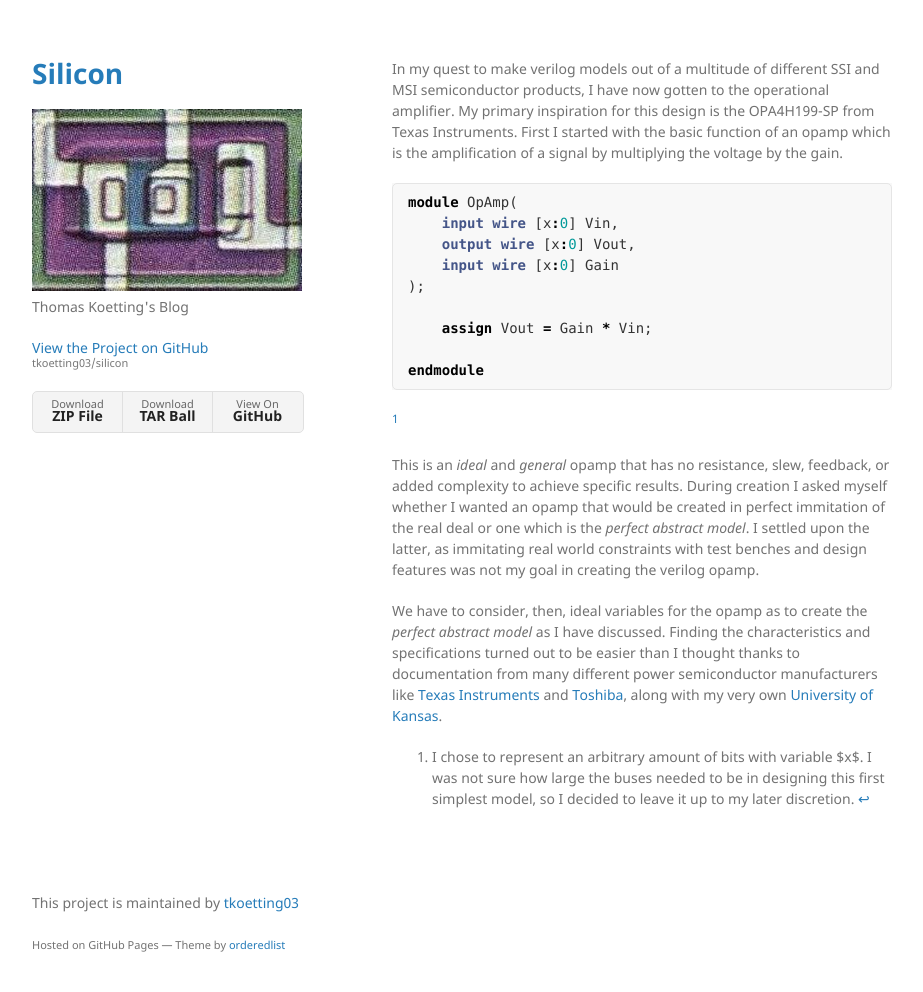
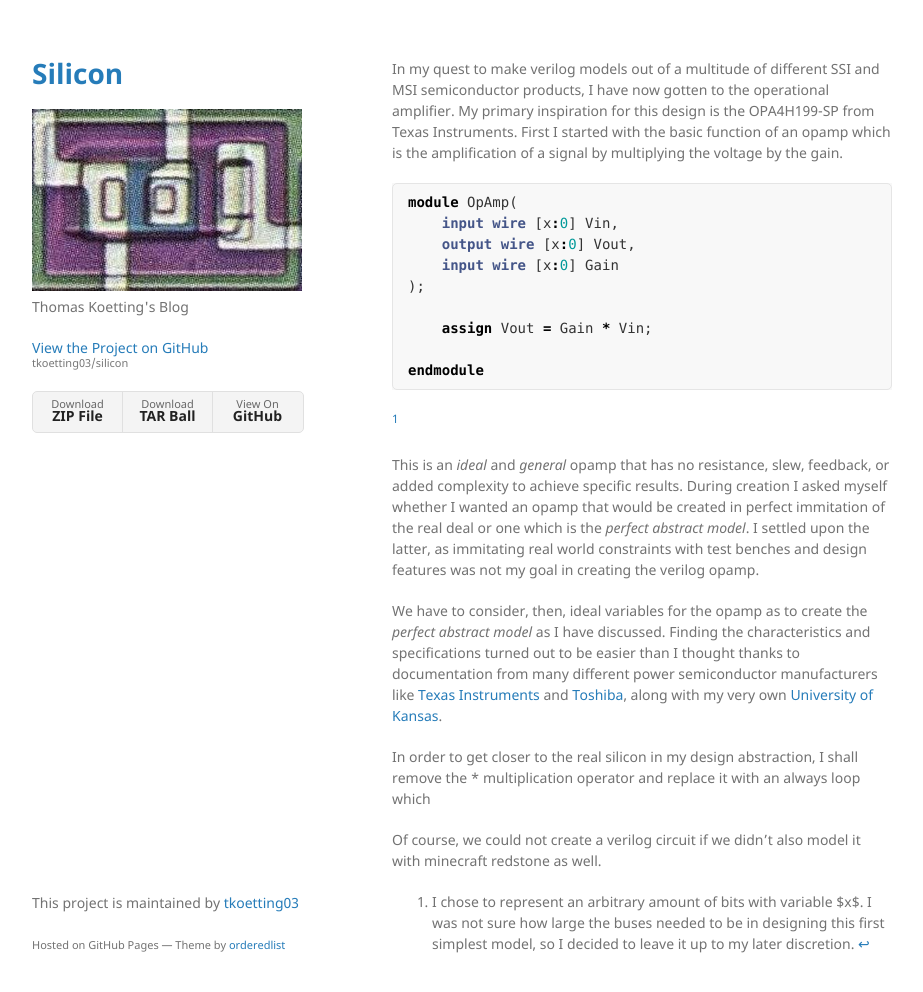
Before and after one commit to tkoetting03/silicon, a Jekyll site: the page built from blog/opamp.md, in a window 1280 px wide and 1024 px high. Shown: the top 992 px of the window, without its empty margins (178-1101 px from the left). Built offline with Jekyll 4.4.1, drawn with Linux system fonts in a browser that asks for light colours; our own code applies the rules of GitHub Pages for plain Markdown files.

Commit message:
Update opamp.md

```diff
--- a/blog/opamp.md
+++ b/blog/opamp.md
@@ -18,3 +18,7 @@ endmodule
 This is an _ideal_ and _general_ opamp that has no resistance, slew, feedback, or added complexity to achieve specific results. During creation I asked myself whether I wanted an opamp that would be created in perfect immitation of the real deal or one which is the _perfect abstract model_. I settled upon the latter, as immitating real world constraints with test benches and design features was not my goal in creating the verilog opamp.
 
 We have to consider, then, ideal variables for the opamp as to create the _perfect abstract model_ as I have discussed. Finding the characteristics and specifications turned out to be easier than I thought thanks to documentation from many different power semiconductor manufacturers like [Texas Instruments](https://www.ti.com.cn/cn/lit/an/slaa068b/slaa068b.pdf) and [Toshiba](https://toshiba.semicon-storage.com/us/semiconductor/knowledge/faq/linear_opamp/what-is-the-ideal-op-amp.html), along with my very own [University of Kansas](https://www.google.com/url?sa=t&source=web&rct=j&opi=89978449&url=http://www.ittc.ku.edu/~jstiles/412/handouts/2.1%2520The%2520ideal%2520op-amp/The%2520Ideal%2520Operational%2520Amplifier%2520lecture.pdf&ved=2ahUKEwihno_t1omLAxXgHzQIHSn5FbgQFnoECA4QAQ&usg=AOvVaw190cbAOtlScLv1mi2fzOeu).
+
+In order to get closer to the real silicon in my design abstraction, I shall remove the * multiplication operator and replace it with an always loop which
+
+Of course, we could not create a verilog circuit if we didn't also model it with minecraft redstone as well.
```
